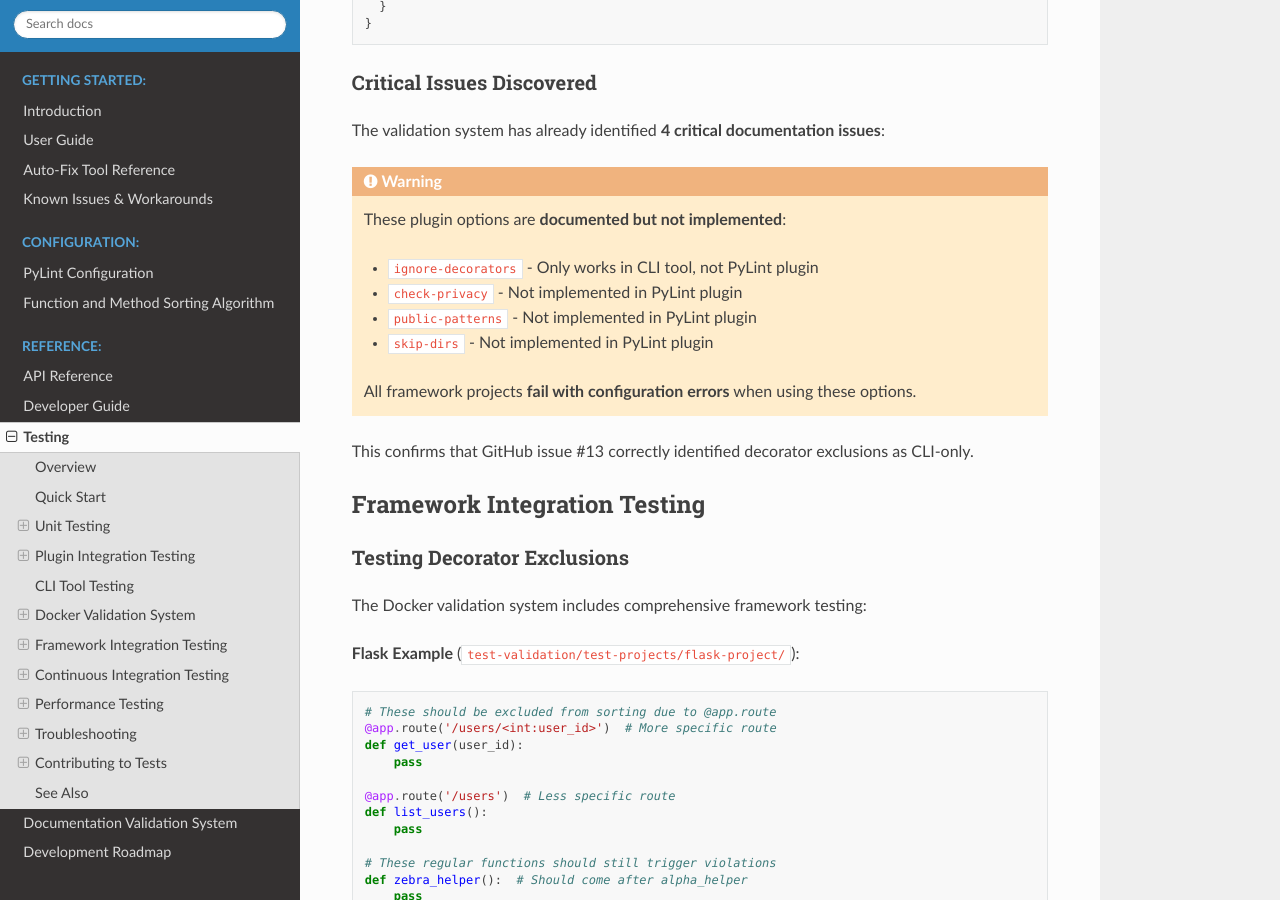
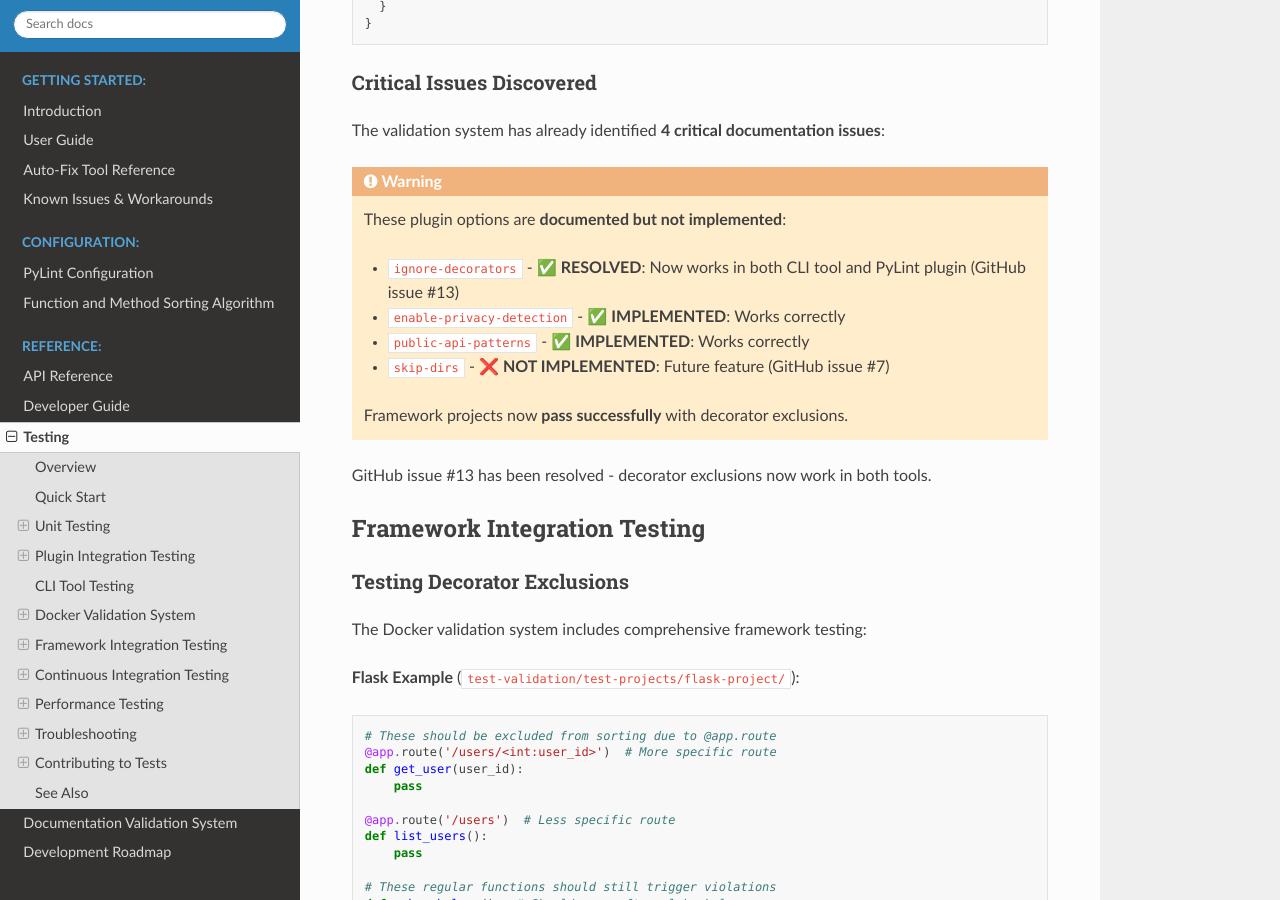
Before and after one commit to hakonhagland/pylint-sort-functions, a Sphinx documentation site: the page built from docs/testing.rst, in a window 1280 px wide and 900 px high, scrolled down 7289 px. Built offline with Sphinx 7.4.7 and the Read the Docs theme 3.1.0, drawn with Linux system fonts in a browser that asks for light colours.

Commit message:
feat: enhance Docker integration tests and development workflow
Improves the development experience with Docker-based integration testing
and resolves several workflow issues identified during issue #13 validation.

Docker Improvements:
- Fix container name conflicts by auto-cleanup in run-docker-container target
- Add Docker buildx support with graceful fallback to legacy build
- Eliminate manual container cleanup requirement for repeated test runs

CI/CD Integration:
- Add integration-tests job to GitHub Actions workflow
- Run comprehensive Docker validation in Ubuntu environment
- Validate framework compatibility (Flask, Django, FastAPI, Click, pytest)
- Integration tests run independently of matrix build combinations

Pre-commit Integration:
- Add integration tests as manual pre-commit hook
- Available via: pre-commit run integration-tests --hook-stage manual
- Keeps regular commits fast while allowing thorough validation on demand

Documentation Updates:
- Mark skip-dirs as future feature with GitHub issue reference
- Update validation system docs to reflect implemented features
- Correct testing docs to show issue #13 resolution status
- Remove outdated warnings about decorator exclusions

Git Ignore:
- Add test-validation/reports/ to .gitignore for auto-generated test reports

Validation Results:
- All integration tests pass (100% success rate)
- All framework projects working correctly with decorator exclusions
- Configuration parsing validates successfully
- Plugin options properly recognized and functional

These improvements provide a robust foundation for ongoing development
and ensure that issue #13 implementation continues to work correctly
across all supported frameworks and environments.

🤖 Generated with [Claude Code](https://claude.ai/code)

Co-Authored-By: Claude <noreply@anthropic.com>

```diff
--- a/docs/testing.rst
+++ b/docs/testing.rst
@@ -358,14 +358,14 @@ The validation system has already identified **4 critical documentation issues**
 
    These plugin options are **documented but not implemented**:
 
-   - ``ignore-decorators`` - Only works in CLI tool, not PyLint plugin
-   - ``check-privacy`` - Not implemented in PyLint plugin
-   - ``public-patterns`` - Not implemented in PyLint plugin
-   - ``skip-dirs`` - Not implemented in PyLint plugin
+   - ``ignore-decorators`` - ✅ **RESOLVED**: Now works in both CLI tool and PyLint plugin (GitHub issue #13)
+   - ``enable-privacy-detection`` - ✅ **IMPLEMENTED**: Works correctly
+   - ``public-api-patterns`` - ✅ **IMPLEMENTED**: Works correctly
+   - ``skip-dirs`` - ❌ **NOT IMPLEMENTED**: Future feature (GitHub issue #7)
 
-   All framework projects **fail with configuration errors** when using these options.
+   Framework projects now **pass successfully** with decorator exclusions.
 
-This confirms that GitHub issue #13 correctly identified decorator exclusions as CLI-only.
+GitHub issue #13 has been resolved - decorator exclusions now work in both tools.
 
 Framework Integration Testing
 -----------------------------
```
Also changed, not shown: docs/pylintrc.rst (+10 -6 lines), docs/validation-system.rst (+4 -4 lines), .pre-commit-config.yaml, 4 other files.
